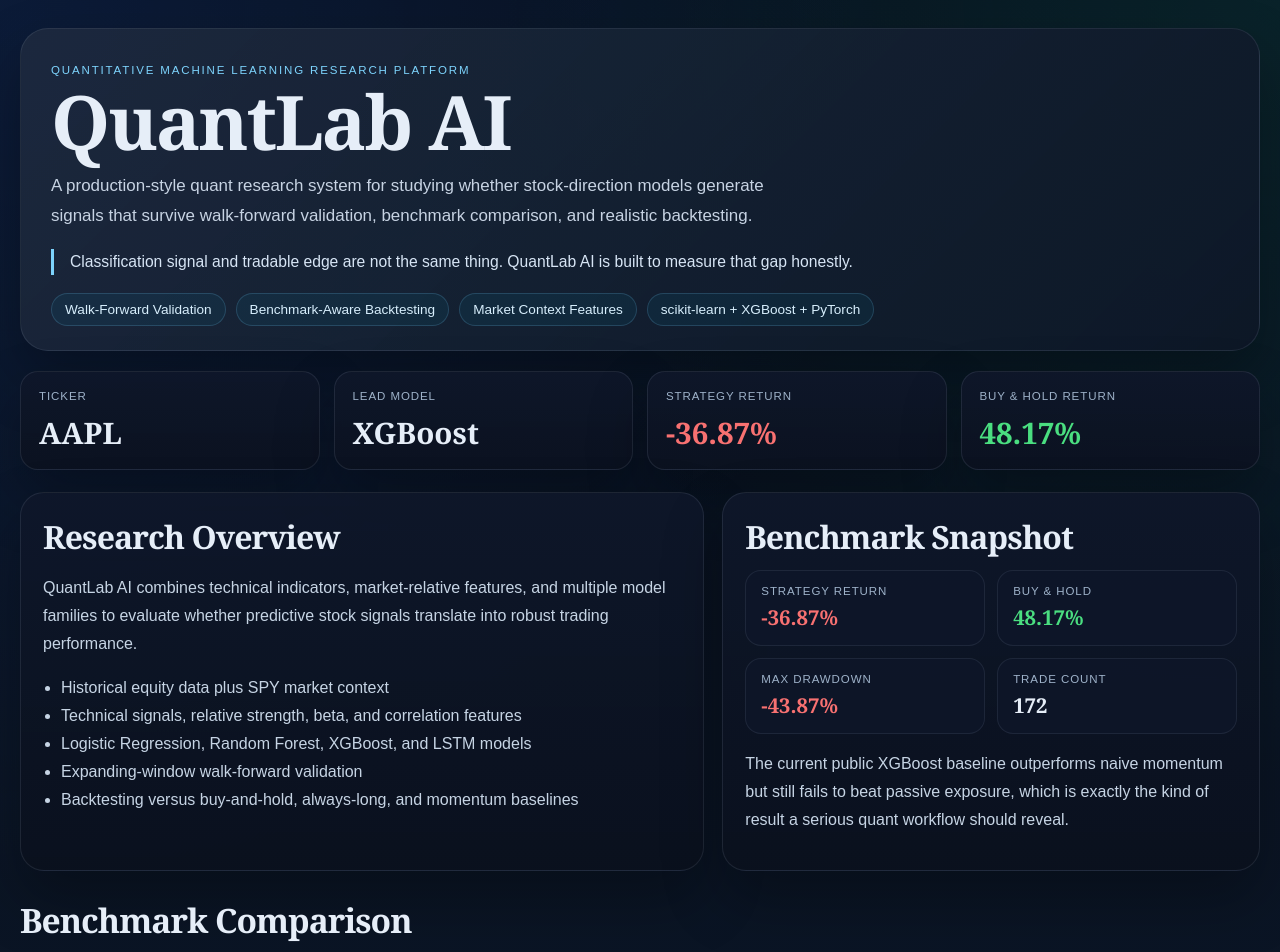
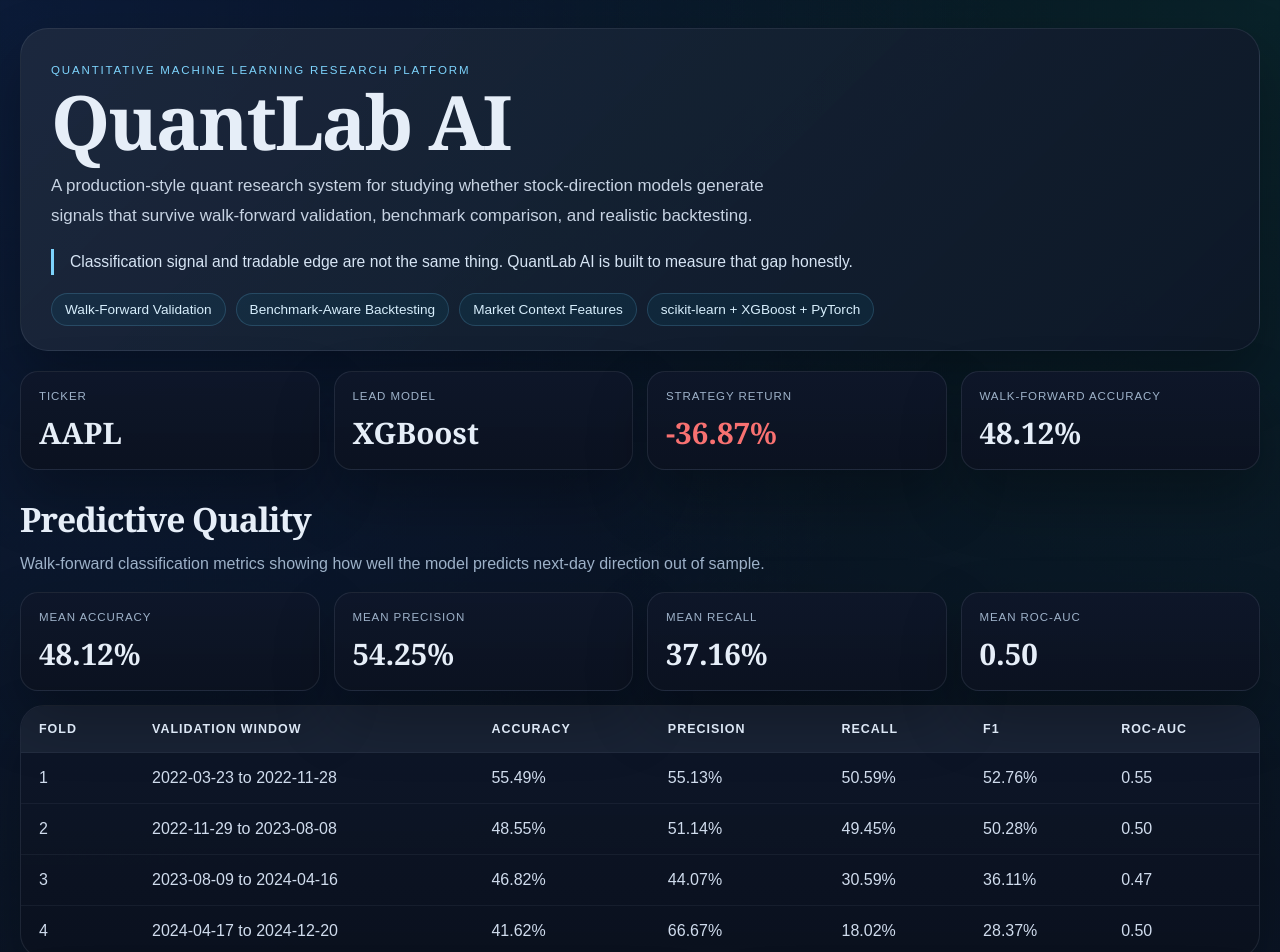
Before and after one commit to AyyadOmar/quantlab-ai, a Next.js app: page / in a window 1280 px wide. Shown: the top 952 px of the page. Built offline with nearby package versions, Linux system fonts and the light colour scheme; no server answers.

Commit message:
Add walk-forward predictive quality metrics to website

```diff
--- a/app/globals.css
+++ b/app/globals.css
@@ -129,6 +129,11 @@
   margin-top: 20px;
 }
 
+.validation-grid {
+  margin-top: 0;
+  margin-bottom: 14px;
+}
+
 .metric-card {
   background: linear-gradient(180deg, rgba(15, 23, 42, 0.92), rgba(11, 18, 32, 0.98));
   border-radius: 18px;
@@ -251,6 +256,10 @@
 .table-card {
   overflow: hidden;
   padding: 0;
+}
+
+.fold-table-card {
+  margin-top: 14px;
 }
 
 table {
--- a/app/page.js
+++ b/app/page.js
@@ -70,6 +70,64 @@
   }
 ];
 
+const defaultCrossValidation = {
+  scheme: "walk_forward",
+  folds: [
+    {
+      fold: 1,
+      rows: 173,
+      start_date: "2022-03-23 00:00:00",
+      end_date: "2022-11-28 00:00:00",
+      accuracy: 0.5549132947976878,
+      precision: 0.5512820512820513,
+      recall: 0.5058823529411764,
+      f1: 0.5276073619631901,
+      roc_auc: 0.5530748663101605
+    },
+    {
+      fold: 2,
+      rows: 173,
+      start_date: "2022-11-29 00:00:00",
+      end_date: "2023-08-08 00:00:00",
+      accuracy: 0.48554913294797686,
+      precision: 0.5113636363636364,
+      recall: 0.4945054945054945,
+      f1: 0.5027932960893855,
+      roc_auc: 0.49597963012597157
+    },
+    {
+      fold: 3,
+      rows: 173,
+      start_date: "2023-08-09 00:00:00",
+      end_date: "2024-04-16 00:00:00",
+      accuracy: 0.4682080924855491,
+      precision: 0.4406779661016949,
+      recall: 0.3058823529411765,
+      f1: 0.3611111111111111,
+      roc_auc: 0.46510695187165774
+    },
+    {
+      fold: 4,
+      rows: 173,
+      start_date: "2024-04-17 00:00:00",
+      end_date: "2024-12-20 00:00:00",
+      accuracy: 0.4161849710982659,
+      precision: 0.6666666666666666,
+      recall: 0.18018018018018017,
+      f1: 0.28368794326241137,
+      roc_auc: 0.5010171461784365
+    }
+  ],
+  summary: {
+    mean_accuracy: 0.48121387283236994,
+    mean_precision: 0.5424975801035123,
+    mean_recall: 0.3716125951420069,
+    mean_f1: 0.41879992810652455,
+    mean_roc_auc: 0.5037946486215565,
+    fold_count: 4
+  }
+};
+
 function pct(value) {
   return `${(value * 100).toFixed(2)}%`;
 }
@@ -121,15 +179,17 @@
   const [summary, setSummary] = useState(defaultSummary);
   const [benchmarks, setBenchmarks] = useState(defaultBenchmarks);
   const [signals, setSignals] = useState(defaultSignals);
+  const [crossValidation, setCrossValidation] = useState(defaultCrossValidation);
   const [activeVisual, setActiveVisual] = useState(null);
 
   useEffect(() => {
     async function loadData() {
       try {
-        const [summaryRes, benchmarksRes, signalsRes] = await Promise.all([
+        const [summaryRes, benchmarksRes, signalsRes, crossValidationRes] = await Promise.all([
           fetch("/api/demo/summary"),
           fetch("/api/demo/benchmarks"),
-          fetch("/api/demo/live-signals")
+          fetch("/api/demo/live-signals"),
+          fetch("/api/demo/cross-validation")
         ]);
 
         if (summaryRes.ok) {
@@ -141,6 +201,9 @@
         if (signalsRes.ok) {
           setSignals(await signalsRes.json());
         }
+        if (crossValidationRes.ok) {
+          setCrossValidation(await crossValidationRes.json());
+        }
       } catch (_error) {
         // Keep baked-in demo fallbacks if the API is unavailable.
       }
@@ -150,6 +213,19 @@
   }, []);
 
   const rows = useMemo(() => benchmarkRows(summary, benchmarks), [summary, benchmarks]);
+  const foldRows = useMemo(
+    () =>
+      crossValidation.folds.map((fold) => ({
+        fold: fold.fold,
+        window: `${fold.start_date.slice(0, 10)} to ${fold.end_date.slice(0, 10)}`,
+        accuracy: pct(fold.accuracy),
+        precision: pct(fold.precision),
+        recall: pct(fold.recall),
+        f1: pct(fold.f1),
+        rocAuc: ratio(fold.roc_auc)
+      })),
+    [crossValidation]
+  );
 
   return (
     <main className="page-shell">
@@ -176,7 +252,48 @@
         <MetricCard label="Ticker" value="AAPL" />
         <MetricCard label="Lead Model" value="XGBoost" />
         <MetricCard label="Strategy Return" value={pct(summary.total_return)} tone={cls(summary.total_return)} />
-        <MetricCard label="Buy & Hold Return" value={pct(summary.benchmark_return)} tone="positive" />
+        <MetricCard label="Walk-Forward Accuracy" value={pct(crossValidation.summary.mean_accuracy)} />
+      </section>
+
+      <section className="section-stack">
+        <div className="section-header">
+          <h2>Predictive Quality</h2>
+          <p>Walk-forward classification metrics showing how well the model predicts next-day direction out of sample.</p>
+        </div>
+        <div className="metric-grid validation-grid">
+          <MetricCard label="Mean Accuracy" value={pct(crossValidation.summary.mean_accuracy)} />
+          <MetricCard label="Mean Precision" value={pct(crossValidation.summary.mean_precision)} />
+          <MetricCard label="Mean Recall" value={pct(crossValidation.summary.mean_recall)} />
+          <MetricCard label="Mean ROC-AUC" value={ratio(crossValidation.summary.mean_roc_auc)} />
+        </div>
+        <div className="table-card fold-table-card">
+          <table>
+            <thead>
+              <tr>
+                <th>Fold</th>
+                <th>Validation Window</th>
+                <th>Accuracy</th>
+                <th>Precision</th>
+                <th>Recall</th>
+                <th>F1</th>
+                <th>ROC-AUC</th>
+              </tr>
+            </thead>
+            <tbody>
+              {foldRows.map((row) => (
+                <tr key={row.fold}>
+                  <td>{row.fold}</td>
+                  <td>{row.window}</td>
+                  <td>{row.accuracy}</td>
+                  <td>{row.precision}</td>
+                  <td>{row.recall}</td>
+                  <td>{row.f1}</td>
+                  <td>{row.rocAuc}</td>
+                </tr>
+              ))}
+            </tbody>
+          </table>
+        </div>
       </section>
 
       <section className="content-grid">
```
Also changed, not shown: 2 other files (tests, documents, lock files or other folders).
